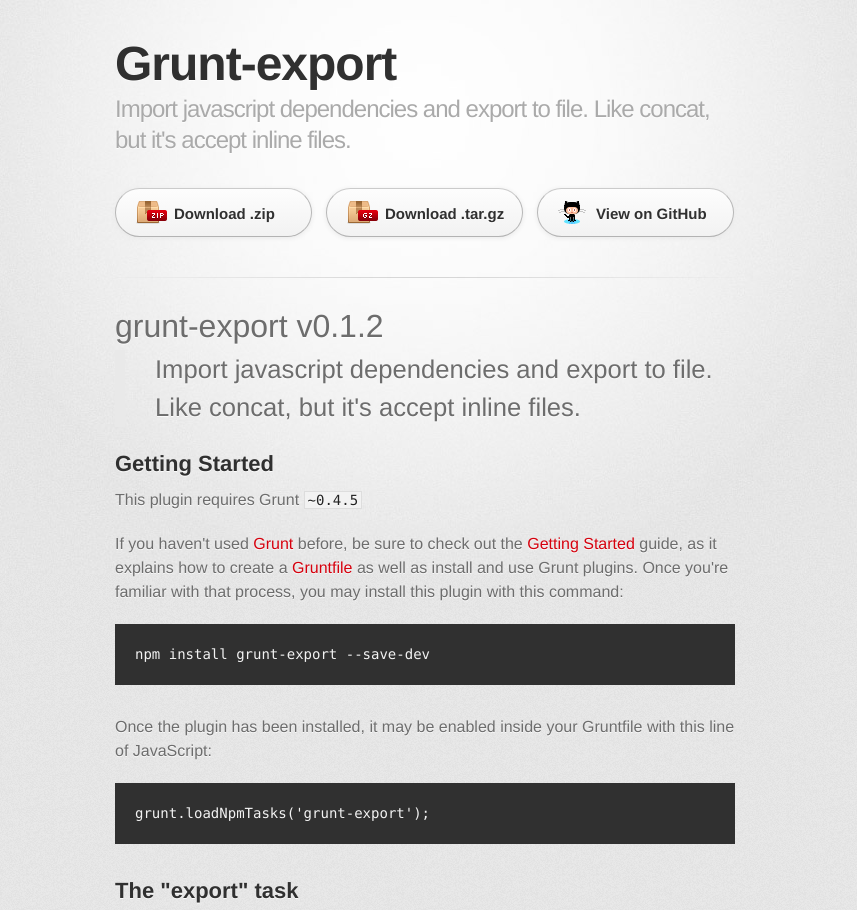
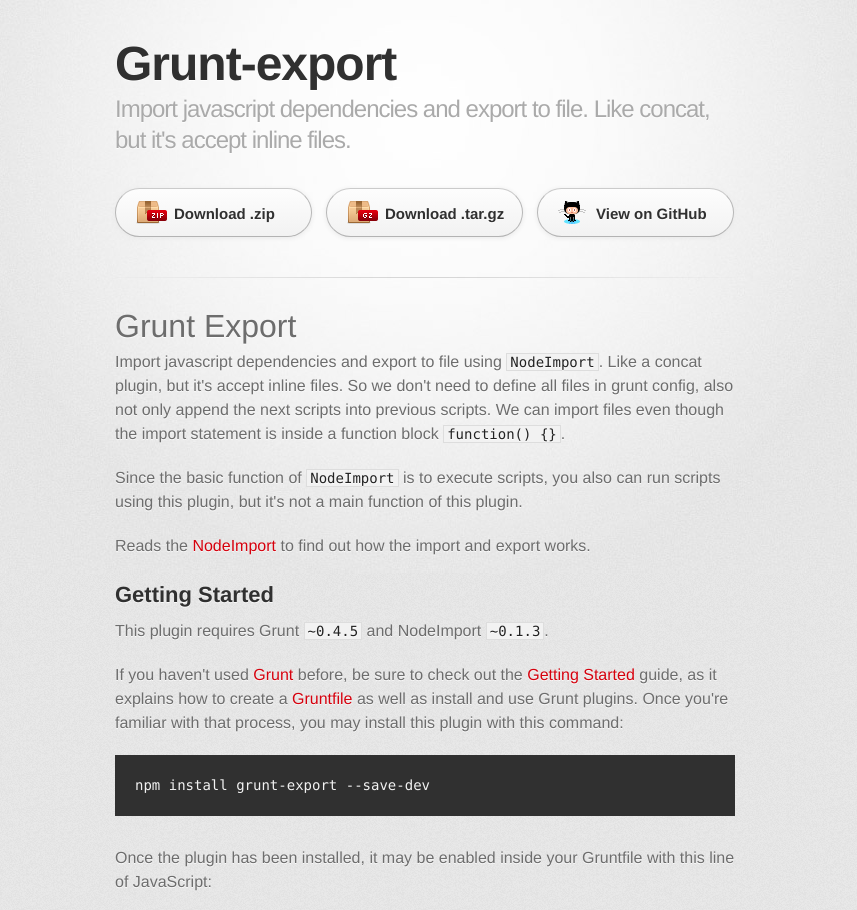
Before and after one commit to mahdaen/grunt-export, a plain HTML site: page index.html in a window 1280 px wide. Shown: the top 910 px of the page, without its empty margins (215-1072 px from the left). Drawn offline with Linux system fonts and the light colour scheme; a web font is replaced by a local one.

```diff
--- a/index.html
+++ b/index.html
@@ -32,16 +32,21 @@
 
         <section id="main_content">
           <h1>
-<a id="grunt-export-v012" class="anchor" href="#grunt-export-v012" aria-hidden="true"><span class="octicon octicon-link"></span></a>grunt-export v0.1.2</h1>
+<a id="grunt-export" class="anchor" href="#grunt-export" aria-hidden="true"><span class="octicon octicon-link"></span></a>Grunt Export</h1>
 
-<blockquote>
-<p>Import javascript dependencies and export to file. Like concat, but it's accept inline files.</p>
-</blockquote>
+<p>Import javascript dependencies and export to file using <code>NodeImport</code>. Like a concat plugin, but it's accept inline files.
+So we don't need to define all files in grunt config, also not only append the next scripts into previous scripts.
+We can import files even though the import statement is inside a function block <code>function() {}</code>.</p>
+
+<p>Since the basic function of <code>NodeImport</code> is to execute scripts, you also can run scripts using this plugin, but it's not
+a main function of this plugin.</p>
+
+<p>Reads the <a href="https://github.com/mahdaen/node-import">NodeImport</a> to find out how the import and export works.</p>
 
 <h2>
 <a id="getting-started" class="anchor" href="#getting-started" aria-hidden="true"><span class="octicon octicon-link"></span></a>Getting Started</h2>
 
-<p>This plugin requires Grunt <code>~0.4.5</code></p>
+<p>This plugin requires Grunt <code>~0.4.5</code> and NodeImport <code>~0.1.3</code>.</p>
 
 <p>If you haven't used <a href="http://gruntjs.com/">Grunt</a> before, be sure to check out the <a href="http://gruntjs.com/getting-started">Getting Started</a> guide, as it explains how to create a <a href="http://gruntjs.com/sample-gruntfile">Gruntfile</a> as well as install and use Grunt plugins. Once you're familiar with that process, you may install this plugin with this command:</p>
 
@@ -82,7 +87,7 @@
 <p>Execute scripts while exporting or not.</p>
 
 <h4>
-<a id="optionssync" class="anchor" href="#optionssync" aria-hidden="true"><span class="octicon octicon-link"></span></a>options.sync</h4>
+<a id="optionsasync" class="anchor" href="#optionsasync" aria-hidden="true"><span class="octicon octicon-link"></span></a>options.async</h4>
 
 <p>Type: <code>Boolean</code>
 Default value: <code>false</code></p>
@@ -154,6 +159,7 @@
 <a id="release-history" class="anchor" href="#release-history" aria-hidden="true"><span class="octicon octicon-link"></span></a>Release History</h2>
 
 <ul>
+<li>2015-02-21        v0.1.3      "Fixing mistakes with <code>async</code> option."</li>
 <li>2015-02-21        v0.1.2      "First release, follow the release version of <code>node-import</code>."</li>
 </ul>
         </section>
```
Also changed, not shown: params.json (+1 -1 lines).
